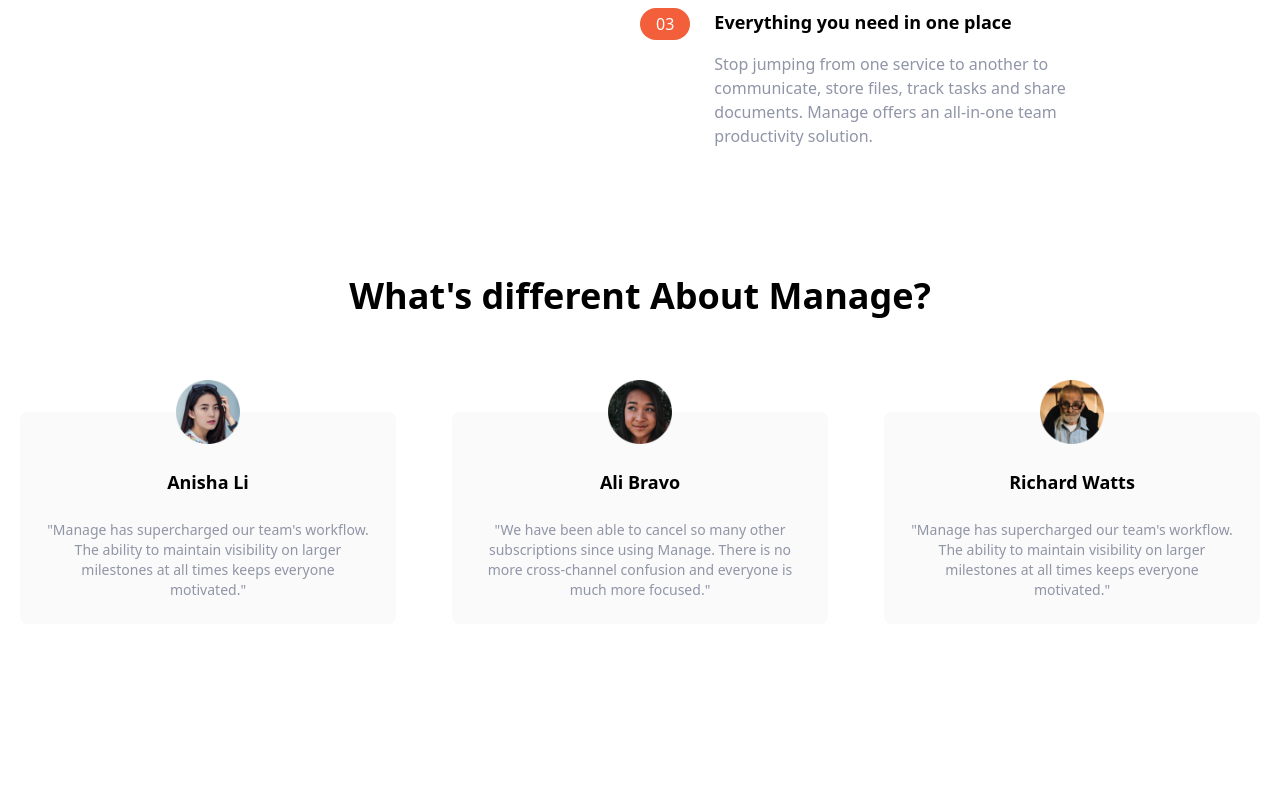
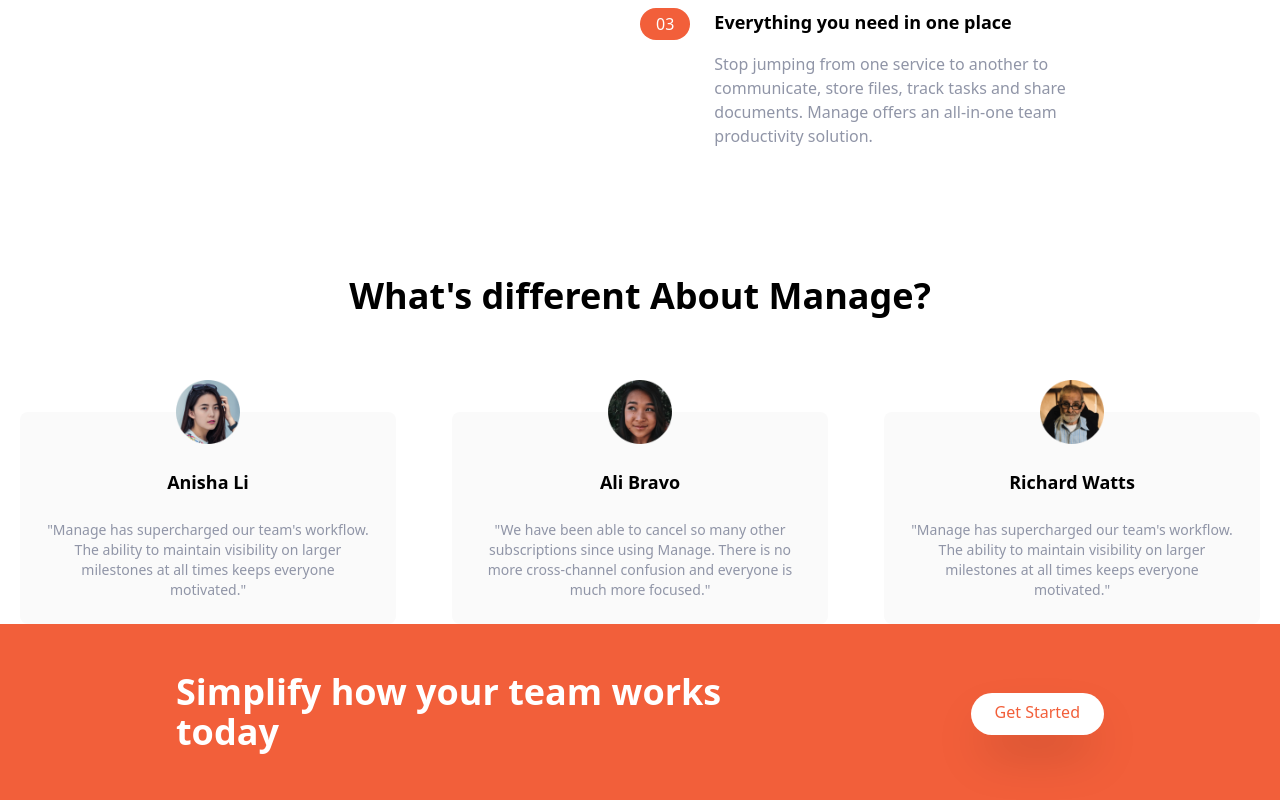
Before and after one commit to haroldjeshua/benta-io-tw, a website: page index.html in a window 1280 px wide. Shown: the part 992-1792 px from the top of the page. Before the commit the page ends 1616 px from the top, so only its background shows below. Drawn offline with Linux system fonts and the light colour scheme.

Commit message:
MOD: CTA section

```diff
--- a/index.html
+++ b/index.html
@@ -222,5 +222,27 @@
         </div>
       </div>
     </section>
+
+    <section id="cta" class="bg-brightRed">
+      <div
+        class="container flex flex-col items-center justify-between px-6 py-24 mx-auto space-y-12 md:py-12 md:flex-row md:space-y-0"
+      >
+        <!-- Heading -->
+        <h2
+          class="text-5xl font-bold leading-tight text-center text-white md:text-4xl md:max-w-xl md:text-left"
+        >
+          Simplify how your team works today
+        </h2>
+
+        <!-- CTA Button -->
+        <div>
+          <a
+            href="#!"
+            class="p-3 px-6 pt-2 text-brightRed bg-white rounded-full shadow-2xl baseline hover:bg-gray-300"
+            >Get Started</a
+          >
+        </div>
+      </div>
+    </section>
   </body>
 </html>
```
Also changed, not shown: css/main.css.
